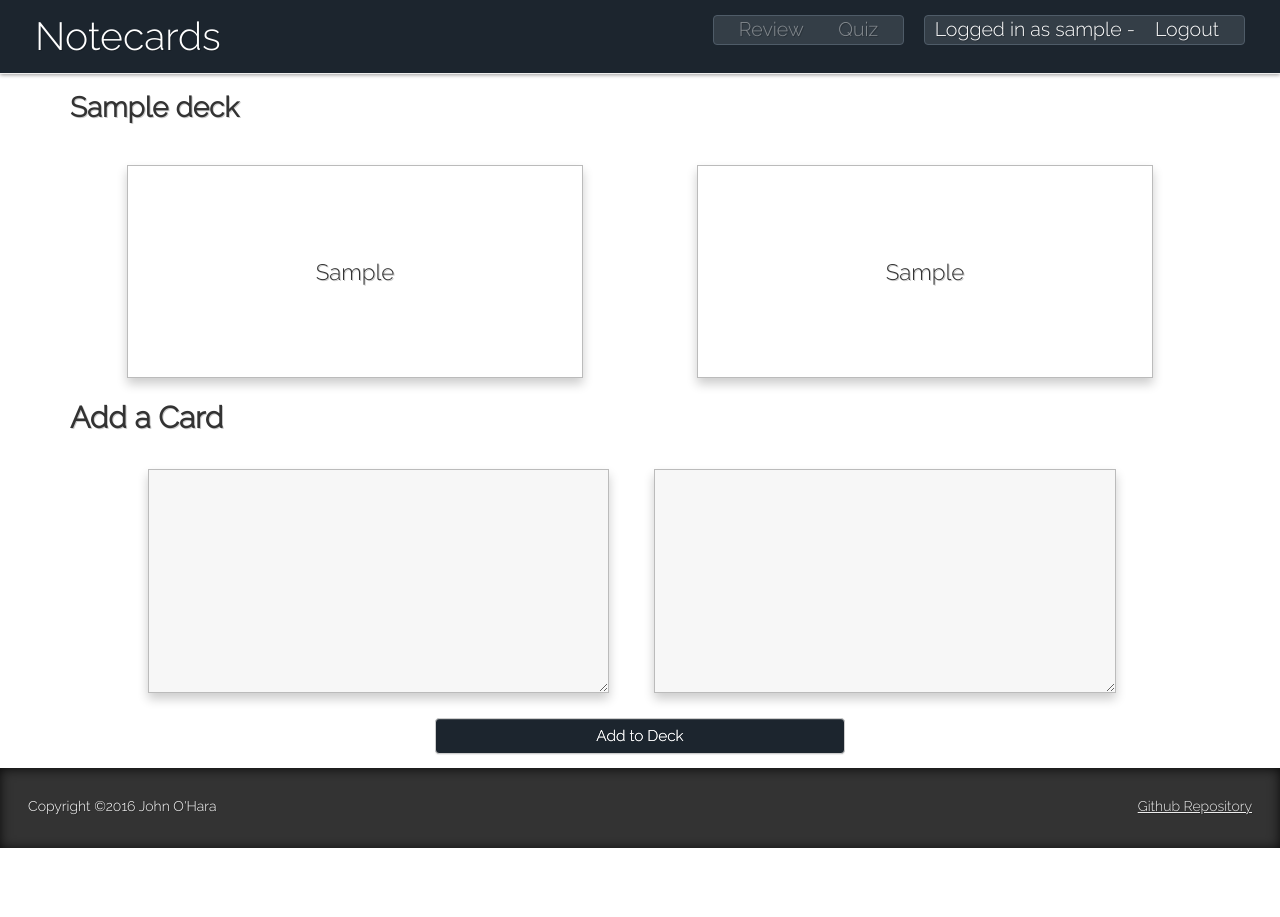
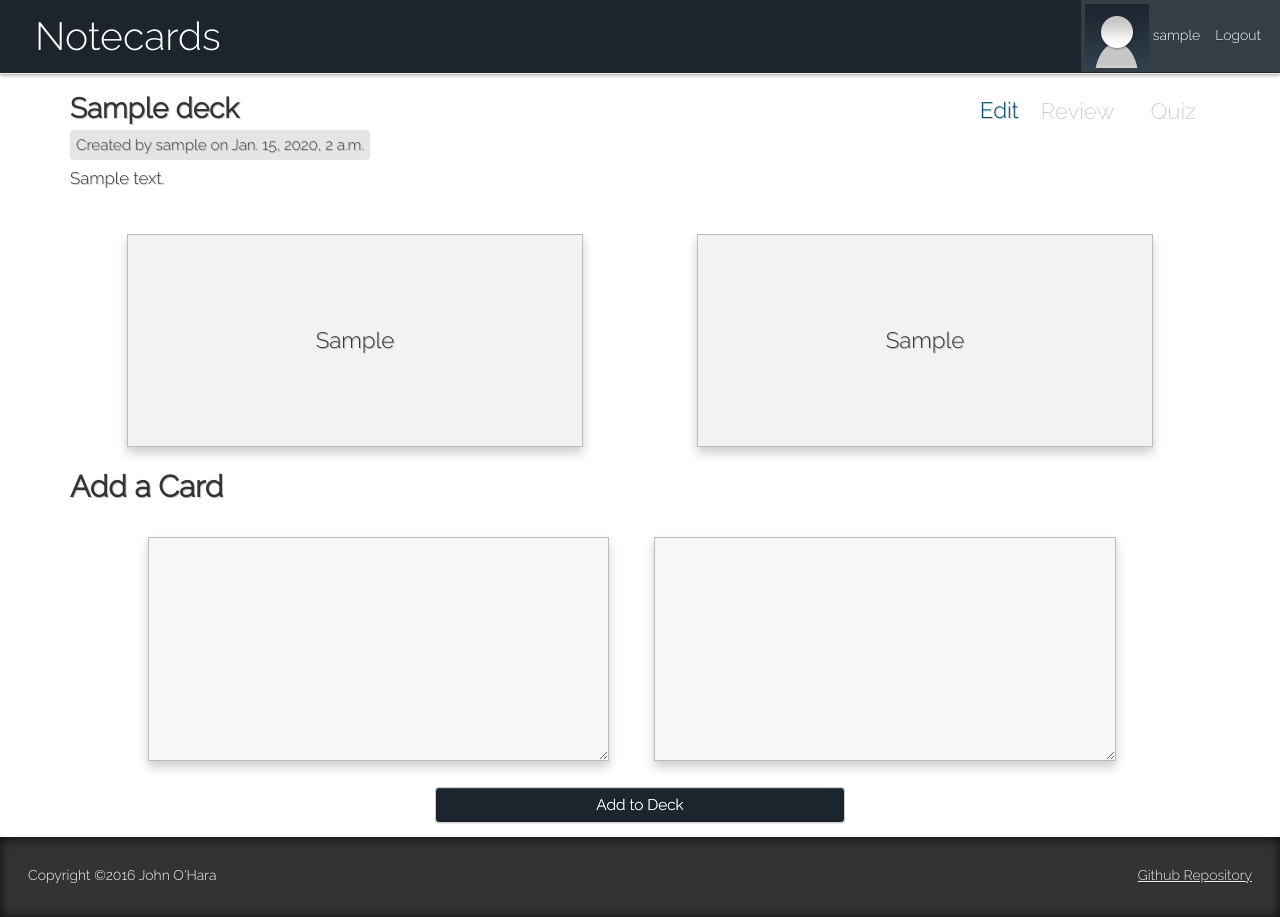
Before and after one commit to jaohara/notecards, a Django app: page /deck/1/ in a window 1280 px wide. Before the commit the page ends 848 px from the top, so only its background shows below. Run offline with Django 3.2, Linux system fonts and the light colour scheme; a user stored in the database is signed in; tables that the repository leaves empty hold one stand-in row (values such as "Sample post"); some libraries are stand-ins or nearby versions.

Commit message:
Improved CSS, added user icons, started laying foundation for editing the deck properties. Added more fields to deck model.

```diff
--- a/notecards/forms.py
+++ b/notecards/forms.py
@@ -1,4 +1,5 @@
 from django import forms
+from django.contrib.auth.models import User
 
 from .models import Tag, Deck, Card
 
@@ -6,7 +7,7 @@ class CardForm(forms.ModelForm):
 
     class Meta:
         model = Card
-        fields = ('front', 'back')
+        fields = ('front', 'back',)
 
 class DeckForm(forms.ModelForm):
 
@@ -14,4 +15,29 @@ class DeckForm(forms.ModelForm):
         model = Deck
         fields = ('title',)
 
+class UserForm(forms.ModelForm):
+
+    class Meta:
+        model = User
+        fields = ('username', 'email', 'password',)
+
+class DeckEditForm(forms.ModelForm):
+
+    """
+        We're going to have a few more things in the future here - ideally, we'd want
+        the ability to choose tags for the deck as well as set permissions for which
+        users can edit the deck. Both of these are working on the model-end, we just
+        need to implement their functionality.
+
+        More importantly, isn't this really redundant? Wouldn't it make more sense
+        to roll this into the DeckForm form, and then choose to only display the
+        title field when creating a deck from the deck_list view?
+
+        This is probably the right solution... but we'll be lazy for now.
+    """
+
+    class Meta:
+        model = Deck
+        fields = ('title', 'description',)
+
 # should the form to add tags be part of the deck creation form or on the deck_view page?
--- a/notecards/static/css/notecards.css
+++ b/notecards/static/css/notecards.css
@@ -41,7 +41,7 @@ body {
     box-shadow: 0px 1px 4px rgba(0,0,0,0.4);
     color: #fff;
     margin: 0px;
-    padding: 15px 35px;
+    padding: 0px 0px 0px 35px;
 }
 
 .page-header h1 a{
@@ -54,7 +54,7 @@ body {
 
 .page-header h1{
     display: inline-block;
-    margin: 0;
+    margin: 15px 0px;
     width: 50%;
 }
 
@@ -62,23 +62,15 @@ body {
     Menu
 ------------------------------------------------------ */
 
-/*
-    This really needs some work right now. As it is, the
-    tooltip idea isn't working, and each of the nav
-    header and the menu are taking up their full width
-    of the .page-header container, so they are appearing
-    on different lines. Definitely needs some retooling
-    to figure out how to make this work.
-*/
-
 div.menu{
     background: rgb(52,62,71);
-    border-radius: 4px;
-    border: 1px solid rgb(79,92,104);
+    /*border-radius: 4px;*/
+    /*border: 1px solid rgb(79,92,104);*/
     float: right;
-    font-size: 1.4em;
-    margin: 0 0 0 1.0em;
-    padding: 0px 10px;
+    font-size: 1.0em;
+    /*margin: 4px 0 4px 1.0em;*/
+    padding: 4px;
+    /*padding: 0px 10px;*/
 }
 
 div.menu.login{
@@ -116,6 +108,11 @@ div.menu a:hover{
     top: 60px;
     width: 280px;
     z-index: 98;
+}
+
+img.user-avatar{
+    height: 64px;
+    width: 64px;
 
 }
 
@@ -131,6 +128,47 @@ div.menu a:hover{
     background: rgb(28,37,46);
     color: #fff;
     text-shadow: 0px 0px 0px rgb(255,255,255);
+}
+
+/* ------------------------------------------------------
+    Deck Meta
+------------------------------------------------------ */
+
+div.deck-meta{
+    min-height: 64px;
+    margin: 20px 0px;
+}
+
+div.deck-meta p{
+    font-size: 1.2em;
+    width: 100%;
+}
+
+div.deck-meta p span.deck-origin{
+    background: rgba(0,0,0,0.1);
+    border-radius: 4px;
+    color: rgba(0,0,0,0.7);
+    padding: .4em;
+    font-size: 0.9em;
+}
+
+div.deck-meta h1{
+    float: left;
+    margin: 0px 0px 8px 0px;
+    width: 50%;
+}
+
+div.deck-meta div.deck-controls{
+    float: right;
+    font-size: 1.6em;
+    margin-top: 20px;
+    margin: 0px 0px 8px 0px;
+    text-align: right;
+    width: 50%;
+}
+
+div.deck-meta div.deck-controls a{
+    text-decoration: none;
 }
 
 /* ------------------------------------------------------
@@ -262,6 +300,14 @@ div.footer-right{
 }
 
 /* ------------------------------------------------------
+    Glyphicons
+------------------------------------------------------ */
+
+.glyphicon{
+    color: #004B6B;;
+}
+
+/* ------------------------------------------------------
     Headers
 ------------------------------------------------------ */
 
@@ -290,6 +336,7 @@ a .glyphicon-remove{
 
 table.deck-table{
     font-size: 1.2em;
+    margin: 1.0em 0;
     width: 100%;
 }
 
@@ -336,6 +383,27 @@ table.deck-table{
     text-align: center;
 }
 
+.delete-link.glyphicon-lock{
+    color: rgba(0,0,0,0.4);
+}
+
+/* ------------------------------------------------------
+    Deck Warning
+------------------------------------------------------ */
+
+div.deck-warning{
+    background: rgba(0,0,0,0.1);
+    border: 1px solid #bbb;
+    box-shadow: 0px 6px 10px rgba(0,0,0,0.05f);
+    color: rgba(0,0,0,0.5);
+    font-size: 1.4em;
+    font-style: italic;
+    margin: 1.0em auto;
+    padding: 2.0em;
+    text-align: center;
+    width: 60%;
+}
+
 /* ------------------------------------------------------
     Card Table
 ------------------------------------------------------ */
@@ -379,7 +447,7 @@ div.login-wrapper form{
     width: 100%;
 }
 
-div.login-wrapper input#id_username, .login-wrapper input#id_password{
+.login-wrapper input#id_username, .login-wrapper input#id_password, .login-wrapper input#id_email{
     border: 1px solid #bbb;
     border-radius: 5px;
     font-size: 1.2em;
@@ -437,7 +505,7 @@ div.review-content{
 }
 
 div.front, div.back{
-    background: rgba(0,0,0,0.0.3);
+    background: rgba(0,0,0,0.05);
     border: 1px solid #bbb;
     box-shadow: 0px 6px 10px rgba(0,0,0,0.2);
     float: left;
--- a/notecards/templates/notecards/base.html
+++ b/notecards/templates/notecards/base.html
@@ -37,8 +37,10 @@
 
             <div class="menu login">
                 {% if user.is_authenticated %}
-                Logged in as {{user.username}} - <a href="{% url 'logout' %}">Logout</a>
+                    <img class="user-avatar" src="{% static 'img/notecards-user-icon-1.png' %}">
+                    {{user.username}}<a href="{% url 'logout' %}">Logout</a>
                 {% else %}
+                <a href="{% url 'create_user' %}">Sign Up</a> -
                 <a href="{% url 'login' %}">Login</a>
                 {% endif %}
             </div>
--- a/notecards/templates/notecards/deck_list.html
+++ b/notecards/templates/notecards/deck_list.html
@@ -19,19 +19,25 @@
             <td class="centered-cell">{{deck.author|capfirst}}</td>
             <td>{{deck.created_date}}</td>
             <td class="centered-cell">
+                {% if user.is_authenticated and user == deck.author %}
                 <a class="delete-link" href="{% url 'delete_deck' pk=deck.pk %}">
                     <span class="glyphicon glyphicon-remove"></span>
                 </a>
+                {% else %}
+                <span class="glyphicon glyphicon-lock"></span>
+                {% endif %}
             </td>
         </tr>
         {% endfor %}
 
     </table>
 
+    {% if user.is_authenticated %}
     <h2>Create a Deck</h2>
     <form method="POST" class="deck-form" action="{% url 'create_deck'%}">
         {% csrf_token %}
         {{ form }}
         <button type="submit" class="save btn btn-default">Create</button>
     </form>
+    {% endif %}
 {% endblock %}
--- a/notecards/templates/notecards/deck_quiz.html
+++ b/notecards/templates/notecards/deck_quiz.html
@@ -3,7 +3,7 @@
 {% load mathfilters %}
 {% load staticfiles %}
 
-{% block pageheader %} - Quiz{% endblock %}
+{% block pageheader %} - Quiz of '{{deck_title}}'{% endblock %}
 
 {% block menu %}
     <!-- <input type="checkbox" class="hotkey-toggle">-->
--- a/notecards/templates/notecards/deck_view.html
+++ b/notecards/templates/notecards/deck_view.html
@@ -1,6 +1,6 @@
 {% extends 'notecards/base.html' %}
 
-{% block menu %}
+{% block menu %}<!--
     <div class="menu">
         {% if deck.card_count > 1 %}
         <span class="deck-review">
@@ -16,7 +16,7 @@
         {% else %}
         <span class="deck-quiz unclickable" tooltip="At least 4 cards are needed to make a Quiz.">Quiz
         {% endif %}
-        </span>
+        </span>-->
     </div>
 {% endblock %}
 
@@ -25,43 +25,65 @@
 {% endblock %}
 
 {% block content %}
-    <h1>{{deck.title}}</h1>
+    <div class="deck-meta">
+
+        <h1>{{deck.title}}</h1>
+        <div class="deck-controls">
+            {% if user == deck.author %}
+            <a href="{% url 'edit_deck' pk=deck.pk %}"><span class="deck-edit">Edit</span></a>
+            {% endif %}
+            {% if deck.card_count > 1 %}
+            <a href="{% url 'deck_review' pk=deck.pk card_index=0 %}">
+                <span class="deck-review">Review</span>
+            </a>
+            {% else %}
+            <span class="deck-review unclickable" tooltip="At least 2 cards are needed to review.">Review</span>
+            {% endif %}
+
+            {% if deck.card_count >= 4 %}
+            <a href="{% url 'deck_quiz' pk=deck.pk quiz_index=0 %}">
+                <span class="deck-quiz">Quiz</span>
+            </a>
+            {% else %}
+            <span class="deck-quiz unclickable" tooltip="At least 4 cards are needed to make a Quiz.">Quiz</span>
+            {% endif %}
+        </div>
+
+        <p><span class="deck-origin">Created by {{deck.author}} on {{deck.created_date}}</span><p>
+
+
+        {% if deck.description|length > 0 %}
+        <p class="deck-description">{{deck.description}}</p>
+        {% endif %}
+    </div>
     <div class="deck-wrapper">
 
-    <!--
-
-    <table class="card-table">
-        <tr class="card-table-header">
-            <th>Front</th>
-            <th>Back</th>
-        </tr>-->
         {% for card in cards %}
 
         <div class="front">{{card.front}}</div>
         <div class="back">{{card.back}}</div>
 
-        <!--
-            <tr class="card-table-row">
-                <td class="card-front">{{card.front}}</td>
-                <td class="card-back">{{card.back}}</td>
-                <!-- temporary change. How do I not have this break the table?
-                <td class="card-remove">
-                    <a href="{% url 'remove_card_from_deck' pk=card.pk%}">
-                    <span class="glyphicon glyphicon-remove"></span>
-                    </a>
-                </td>
-            </tr>-->
+        <!--<a href="{% url 'remove_card_from_deck' pk=card.pk%}">
+            <span class="glyphicon glyphicon-remove"></span>-->
+
+        {% empty %}
+
+        <div class="deck-warning">
+            <p><span class="glyphicon glyphicon-info-sign"></span> This deck doesn't contain any cards.</p>
+        </div>
 
 
         {% endfor %}
-    <!--</table>-->
+
 
     </div>
 
+    {% if user.is_authenticated %}
     <h2>Add a Card</h2>
     <form method="POST" class="card-form" action="{% url 'add_card_to_deck' pk=deck.pk%}">
         {% csrf_token %}
         {{ form }}
         <button type="submit" class="save btn btn-default">Add to Deck</button>
     </form>
+    {% endif %}
 {% endblock %}
--- a/notecards/urls.py
+++ b/notecards/urls.py
@@ -3,11 +3,13 @@ from . import views
 
 urlpatterns =[
     url(r'^$', views.deck_list, name='deck_list'),
+    url(r'^accounts/create/$', views.create_user, name='create_user'),
     url(r'^deck/(?P<pk>\d+)/$', views.deck_view, name='deck_view'),
     url(r'^deck/(?P<pk>\d+)/add/$', views.add_card_to_deck, name='add_card_to_deck'),
     url(r'^deck/(?P<pk>\d+)/remove/$', views.remove_card_from_deck, name='remove_card_from_deck'),
     url(r'^deck/create/$', views.create_deck, name='create_deck'),
     url(r'^deck/(?P<pk>\d+)/delete/$', views.delete_deck, name='delete_deck'),
+    url(r'^deck/(?P<pk>\d+)/edit/$', views.edit_deck, name='edit_deck'),
     url(r'^deck/(?P<pk>\d+)/review/card/(?P<card_index>\d+)/$', views.deck_review, name='deck_review'),
     url(r'^deck/(?P<pk>\d+)/quiz/(?P<quiz_index>\d+)/$', views.deck_quiz, name='deck_quiz'),
     url(r'^deck/(?P<pk>\d+)/quiz/(?P<quiz_index>\d+)/answer_choice/(?P<answer_choice>\d+)', views.deck_quiz, name='deck_quiz'),
--- a/notecards/utils.py
+++ b/notecards/utils.py
@@ -15,6 +15,8 @@ def reset_session_cards(request):
 def reset_session_quiz(request):
     if 'quiz' in request.session:
         del request.session['quiz']
+    if 'quiz_name' in request.session:
+        del request.session['quiz_name']
     if 'quiz_questions' in request.session:
         del request.session['quiz_questions']
     if 'previous_answer' in request.session:
--- a/notecards/views.py
+++ b/notecards/views.py
@@ -3,9 +3,13 @@ import random
 from django.shortcuts import render, get_object_or_404, redirect
 from django.utils import timezone
 from django.contrib.auth.decorators import login_required
+from django.contrib.auth import authenticate, login
 from django.core import serializers
+
+from django.contrib.auth.models import User
 from .models import Tag, Deck, Card
-from .forms import CardForm, DeckForm
+from .forms import CardForm, DeckForm, DeckEditForm, UserForm
+
 from .utils import reset_session_cards, reset_session_quiz, make_elipsis
 
 def deck_list(request):
@@ -36,6 +40,8 @@ def deck_view(request, pk):
     deck = get_object_or_404(Deck, pk=pk)
     cards = Card.objects.filter(deck__title=deck.title)
     form = CardForm()
+
+
 
     # return to this later, not necessary for first draft
     # tags = Tag.objects.filter()
@@ -105,6 +111,7 @@ def deck_quiz(request, pk, quiz_index=0, answer_choice=None):
             quiz.append({'front': card.front, 'back': card.back, 'pk': card.pk})
 
         random.shuffle(quiz)
+        request.session['quiz_name'] = deck.title
         request.session['quiz_finished'] = False
         request.session['quiz'] = quiz
         request.session['quiz_questions'] = deck.card_count
@@ -192,6 +199,7 @@ def deck_quiz(request, pk, quiz_index=0, answer_choice=None):
             quiz_score = 0.00
 
         return render(request, 'notecards/deck_quiz.html', {'answers': answers,
+                                                            'deck_title': request.session['quiz_name'],
                                                             'feedback_type': feedback_type,
                                                             'feedback_text': feedback_text,
                                                             'pk': pk,
@@ -228,6 +236,29 @@ def delete_deck(request, pk):
     return redirect('/')
 
 @login_required
+def edit_deck(request, pk):
+    deck = get_object_or_404(Deck, pk=pk)
+
+    if request.method == "POST":
+        form = DeckEditForm(request.POST or None, instance=deck)
+        if form.is_valid():
+            form.save()
+            return redirect('deck_view', pk=pk)
+
+    else:
+        #if request.user.is_authenticated():
+            #username = request.user
+            #if deck.author == username:
+                # allow edit
+        form = DeckEditForm(initial={'title': deck.title,
+                                         'description': deck.description})
+            # is this really it?
+        render(request, 'notecards/deck_edit.html', {'deck': deck,
+                                                         'form': form,})
+
+        #return redirect('deck_view', pk=deck.pk)
+
+@login_required
 def add_card_to_deck(request, pk):
     if request.method == "POST":
         deck = get_object_or_404(Deck, pk=pk)
@@ -248,3 +279,18 @@ def remove_card_from_deck(request, pk):
     card.delete()
     deck.remove_card()
     return redirect('deck_view', pk=deck.pk)
+
+def create_user(request):
+    if request.method == "POST":
+        # here's where we handle the submitted data
+        form = UserForm(request.POST)
+        if form.is_valid():
+            # **form.cleaned_data retrieves all keyword arguments from the form
+            new_user = User.objects.create_user(**form.cleaned_data)
+            login(request, new_user)
+            return redirect('/')
+
+    else:
+        form = UserForm()
+
+    return render(request, 'registration/create_user.html', {'form': form,})
```
Also changed, not shown: notecards/models.py (+24 -3 lines), notecards/templates/notecards/deck_edit.html (added, +35 -0 lines), notecards/templates/registration/create_user.html (added, +28 -0 lines), notecards/migrations/0004_auto_20170105_1447.py (added), notecards/migrations/0005_deck_description.py (added), notecards/migrations/0006_deck_modified_date.py (added), notecards/static/img/notecards-user-icon-1.png (added), notecards/static/img/notecards-user-icon-2.png (added), notecards/static/img/notecards-user-icon-3.png (added), notecards/static/img/notecards-user-icon-4.png (added), 1 other file.
